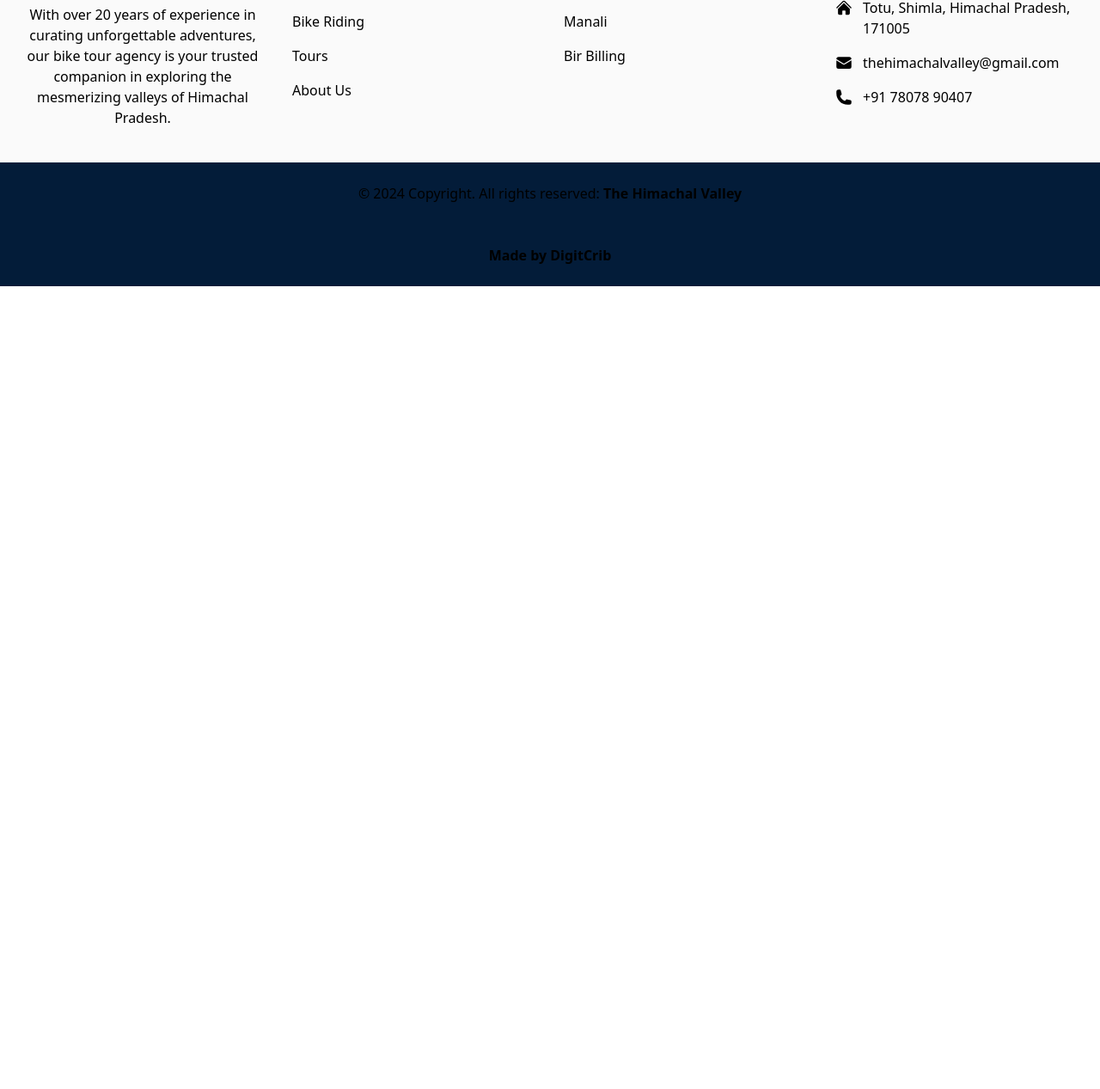
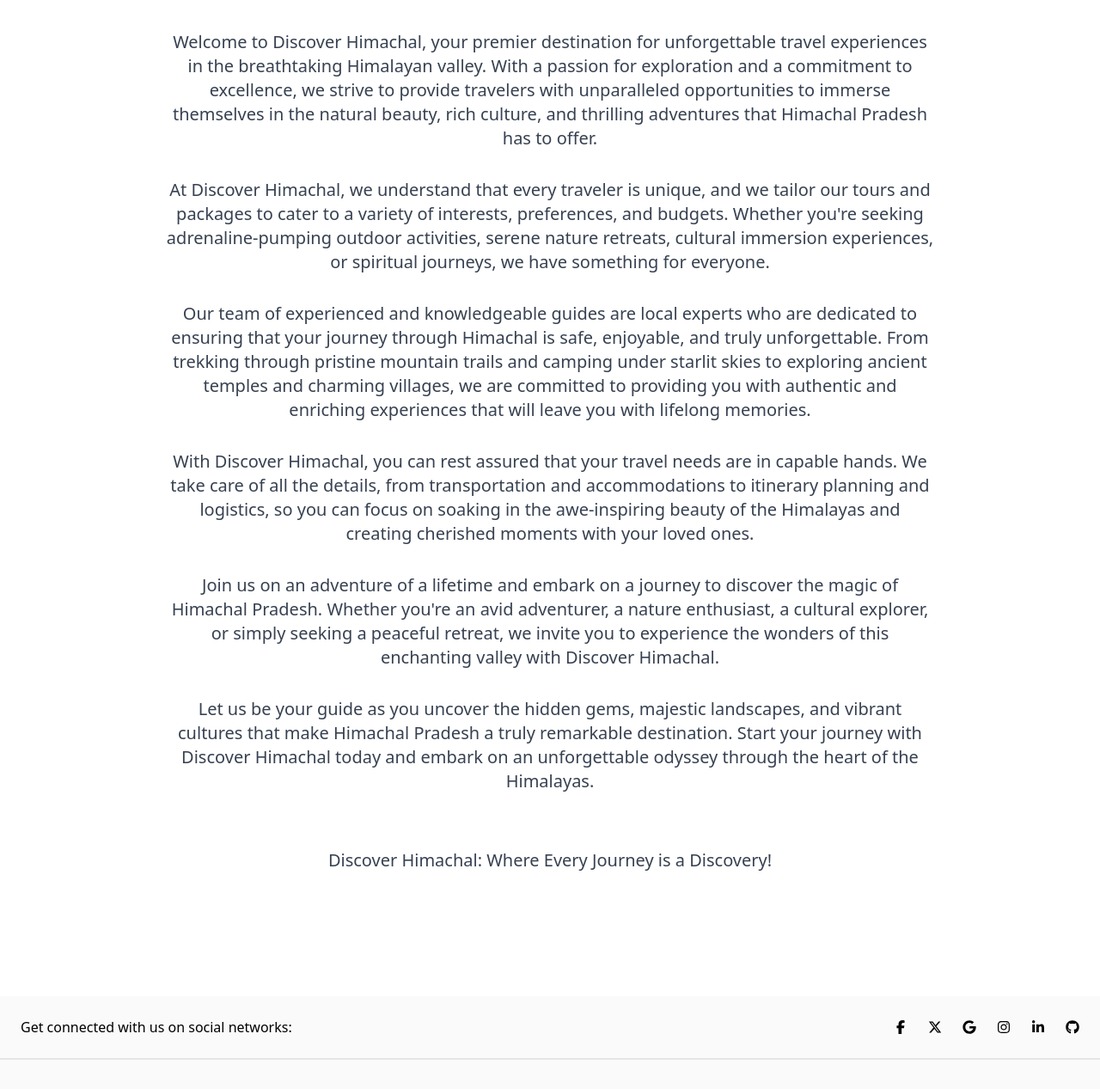
Before and after one commit to divyanshthakurx/the-himachal-valley, a website: page src/about-us.html in a window 1280 px wide. Shown: the part 981-2248 px from the top of the page at 86% size. Before the commit the page ends 1314 px from the top, so only its background shows below. Drawn offline with Linux system fonts and the light colour scheme.

Commit message:
Changes in about us page

```diff
--- a/src/about-us.html
+++ b/src/about-us.html
@@ -54,6 +54,48 @@
         </div>
 
     </header>
+
+    <main>
+        <section>
+
+            <div class="text-center font-semibold text-4xl mt-28 mb-16">
+                <h2> Discover Himachal: Your Gateway to Adventure and Exploration</h1>
+            </div>
+
+            <div class="px-48 font-medium text-gray-700 text-xl text-center">
+                <p class="pb-8">
+                    Welcome to Discover Himachal, your premier destination for unforgettable travel experiences in the breathtaking Himalayan valley. With a passion for exploration and a commitment to excellence, we strive to provide travelers with unparalleled opportunities to immerse themselves in the natural beauty, rich culture, and thrilling adventures that Himachal Pradesh has to offer.
+                </p>
+
+                <p class="pb-8">
+                    At Discover Himachal, we understand that every traveler is unique, and we tailor our tours and packages to cater to a variety of interests, preferences, and budgets. Whether you're seeking adrenaline-pumping outdoor activities, serene nature retreats, cultural immersion experiences, or spiritual journeys, we have something for everyone.
+                </p>
+
+                <p class="pb-8">
+                    Our team of experienced and knowledgeable guides are local experts who are dedicated to ensuring that your journey through Himachal is safe, enjoyable, and truly unforgettable. From trekking through pristine mountain trails and camping under starlit skies to exploring ancient temples and charming villages, we are committed to providing you with authentic and enriching experiences that will leave you with lifelong memories.
+                </p>
+
+                <p class="pb-8">
+                    With Discover Himachal, you can rest assured that your travel needs are in capable hands. We take care of all the details, from transportation and accommodations to itinerary planning and logistics, so you can focus on soaking in the awe-inspiring beauty of the Himalayas and creating cherished moments with your loved ones.
+                </p>
+
+                <p class="pb-8">
+                    Join us on an adventure of a lifetime and embark on a journey to discover the magic of Himachal Pradesh. Whether you're an avid adventurer, a nature enthusiast, a cultural explorer, or simply seeking a peaceful retreat, we invite you to experience the wonders of this enchanting valley with Discover Himachal.
+                </p>
+
+                <p class="pb-16">
+                    Let us be your guide as you uncover the hidden gems, majestic landscapes, and vibrant cultures that make Himachal Pradesh a truly remarkable destination. Start your journey with Discover Himachal today and embark on an unforgettable odyssey through the heart of the Himalayas.
+                </p>
+
+                <p class="pb-36 text-center">
+                    Discover Himachal: Where Every Journey is a Discovery!
+                </p>
+
+            </div>
+
+        </section>
+    </main>
+
 
     <!-- Footer container -->
     <footer
```
Also changed, not shown: src/contact.html (+1 -1 lines), src/home.html (+1 -1 lines), src/output.css.
